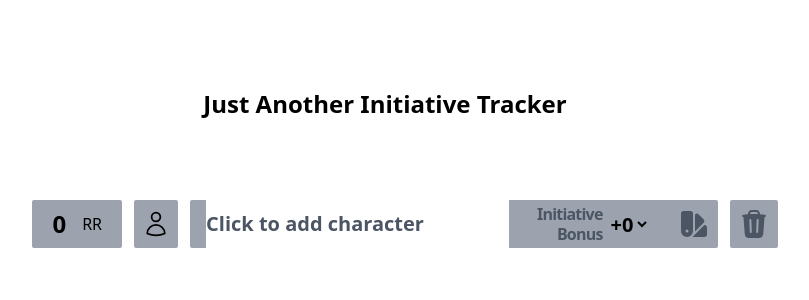
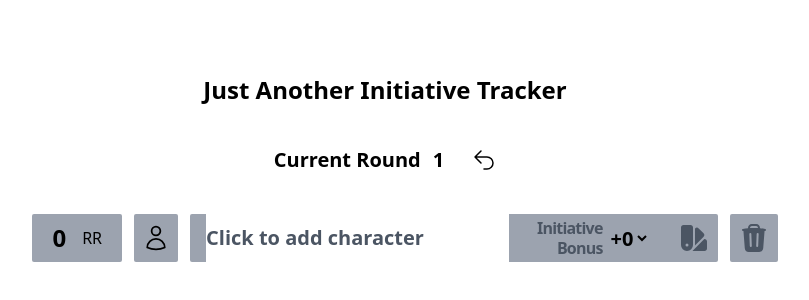
Before and after one commit to JamesPengi/jait, a React (Vite) app: page / in a window 1280 px wide. Shown: the part 232-532 px from the top of the page, without its empty margins (255-1064 px from the left). Built offline with nearby package versions, Linux system fonts and the light colour scheme.

Commit message:
feat: added round tracker

```diff
--- a/package.json
+++ b/package.json
@@ -9,6 +9,7 @@
     "preview": "vite preview"
   },
   "dependencies": {
+    "@heroicons/react": "^2.0.13",
     "react": "^18.2.0",
     "react-dom": "^18.2.0"
   },
--- a/src/App.tsx
+++ b/src/App.tsx
@@ -1,10 +1,17 @@
+import { useState } from 'react';
 import CharacterRow from './components/CharacterRow';
+import CurrentRound from './components/CurrentRound';
 
 function App() {
+  const [currentRound, setCurrentRound] = useState<number>(1);
+  function resetTracker() {
+    setCurrentRound(1);
+  }
+
   return (
-    <div className="flex flex-col justify-center items-center min-h-screen space-y-20 dark:bg-slate-700 dark:text-white">
+    <div className="flex flex-col justify-center items-center min-h-screen space-y-10 dark:bg-slate-700 dark:text-white">
       <h1 className="text-2xl font-bold">Just Another Initiative Tracker</h1>
-
+      <CurrentRound round={currentRound} resetRound={resetTracker} />
       <CharacterRow
         index={0}
         changeInitiativeRoll={(index) =>
--- /dev/null
+++ b/src/components/CurrentRound.tsx
@@ -0,0 +1,22 @@
+import { ArrowUturnLeftIcon } from '@heroicons/react/24/outline';
+
+type Props = {
+  round: number;
+  resetRound: () => void;
+};
+
+function CurrentRound({ round, resetRound }: Props) {
+  return (
+    <div className="flex flex-row space-x-7 right">
+      <div className="flex flex-row space-x-3">
+        <span className="font-bold text-xl">Current Round</span>
+        <span className="font-bold text-xl">{round}</span>
+      </div>
+      <button onClick={() => resetRound()}>
+        <ArrowUturnLeftIcon className="h-6 w-6" />
+      </button>
+    </div>
+  );
+}
+
+export default CurrentRound;
```
Also changed, not shown: 1 other file (tests, documents, lock files or other folders).
